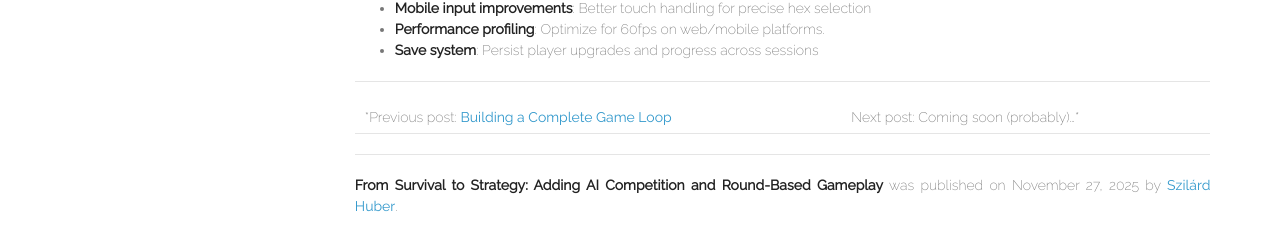
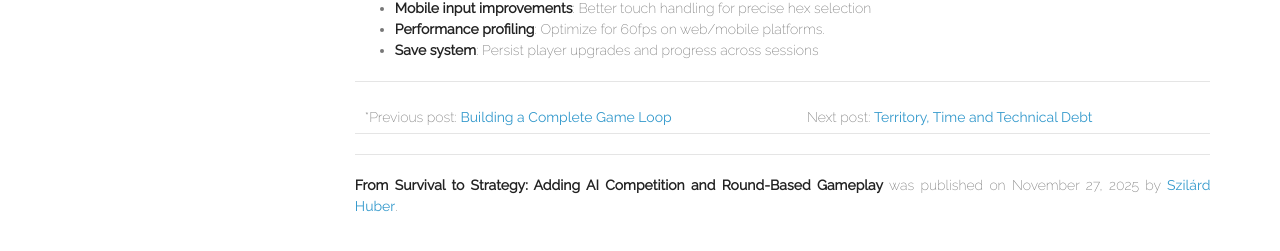
Before and after one commit to szilardhuber/szilardhuber.github.io, a Jekyll site: the page built from _posts/2025-11-27-from-survival-to-strategy.md, in a window 1280 px wide and 900 px high, scrolled down 4742 px. Shown: the part 613-864 px from the top of the window. Built offline with Jekyll 4.4.1, drawn with Linux system fonts in a browser that asks for light colours; nearby versions of some CDN libraries; comment, search, counter and statistics services are not loaded.

Commit message:
Fixing links

```diff
--- a/_posts/2025-11-27-from-survival-to-strategy.md
+++ b/_posts/2025-11-27-from-survival-to-strategy.md
@@ -151,4 +151,4 @@ As just for my own fun I'm leaving here the next steps the AI blogging agent tho
 
 ---
 
-*Previous post: [Building a Complete Game Loop](./building-a-complete-game-loop) | Next post: Coming soon (probably)...*
+*Previous post: [Building a Complete Game Loop](./building-a-complete-game-loop) | Next post: [Territory, Time and Technical Debt](./territory-time-and-technical-debt)
```
Also changed, not shown: _posts/2025-11-19-building-a-complete-game-loop.md (+2 -0 lines), _posts/2025-12-08-territory-time-and-technical-debt.md (+1 -1 lines).
